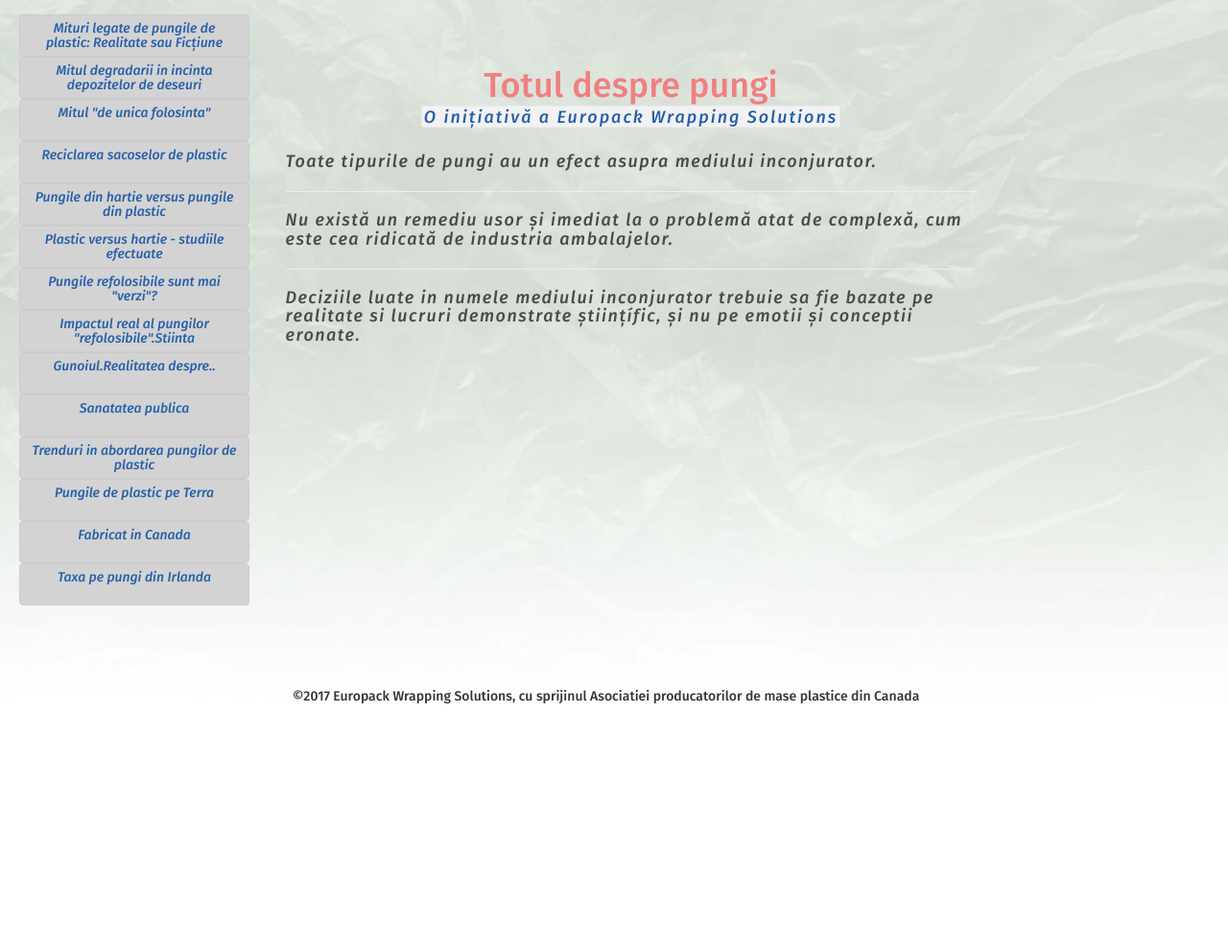
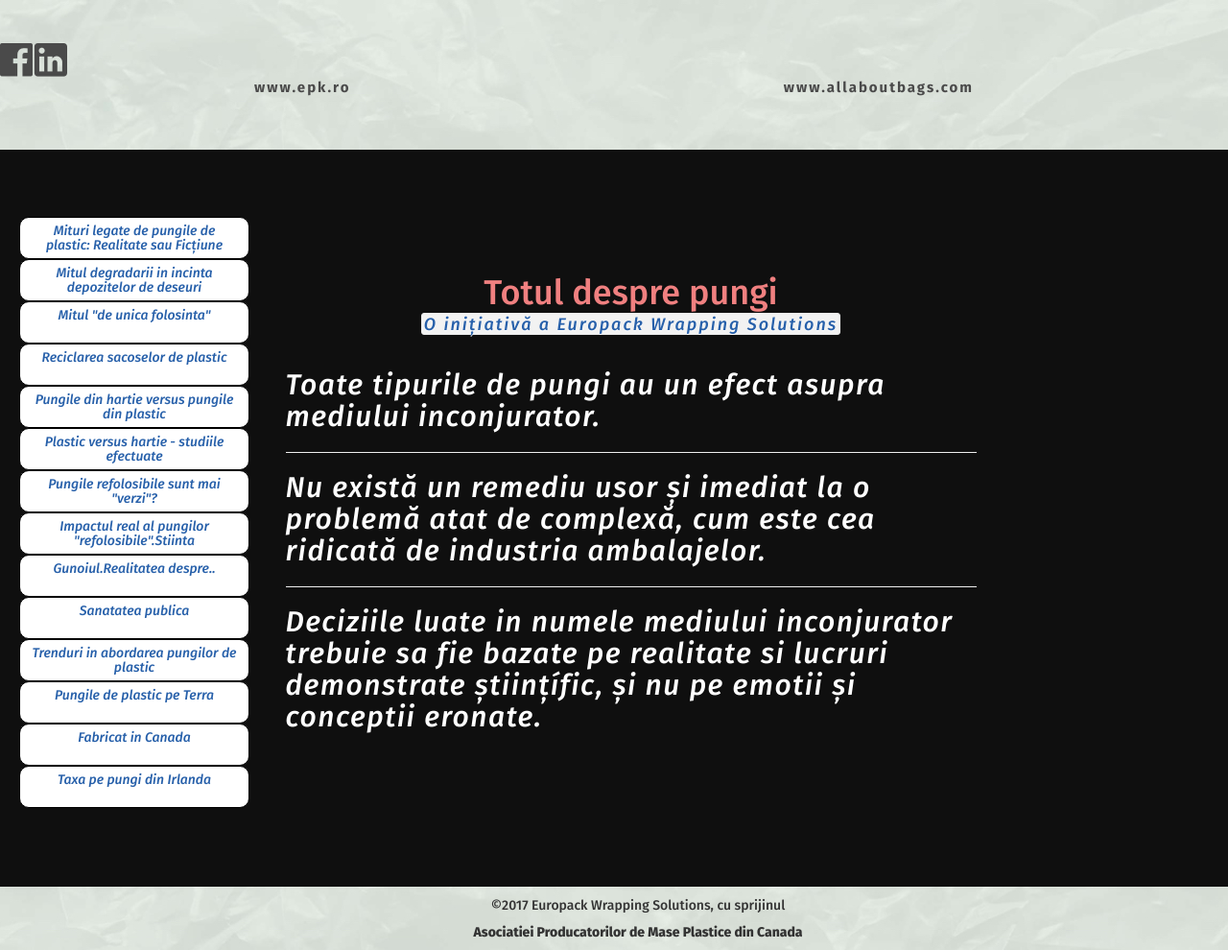
Before and after one commit to AlexVyi/totuldesprepungi, a plain HTML site: page index.html in a window 1280 px wide. Shown: the whole page at 96% size. Before the commit the page ends 800 px from the top, so only its background shows below. Drawn offline with Linux system fonts and the light colour scheme.

Commit message:
almost finished main

```diff
--- a/index.html
+++ b/index.html
@@ -12,7 +12,14 @@
     <link rel="stylesheet" href="css/styles.css">
 </head>
 <body ng-view>
-
+<img src="img/fb@2x.png" href="" class="img-responsive pull-left">
+<img src="img/in@2x.png" href="">
+<div class="container">
+    <div class="row">
+       <a href="https://www.epk.ro" target="_blank">www.epk.ro</a>
+       <a href="http://www.allaboutbags.ca" target="_blank" style="float: right">www.allaboutbags.com</a>
+    </div>
+</div>
 <label for="show-menu" class="show-menu btn btn-primary text-center"><span class=" glyphicon glyphicon-menu-hamburger pull-left"></span>Arata meniul</label>
 <input type="checkbox" role="button" id="show-menu">
   <nav id="menu">
@@ -35,16 +42,16 @@
 <div class="container-fluid" id="mainContainerFluid">
     <div class="container">
         <h1>Totul despre pungi<small>O iniţiativă a Europack Wrapping Solutions</small></h1>
-        <h4>Toate tipurile de pungi au un efect asupra mediului inconjurator.<hr>Nu există un remediu usor și imediat la o problemă atat de complexă, cum este
+        <h2>Toate tipurile de pungi au un efect asupra mediului inconjurator.<hr>Nu există un remediu usor și imediat la o problemă atat de complexă, cum este
          cea ridicată de industria ambalajelor.<hr>Deciziile luate in numele mediului inconjurator trebuie sa fie bazate pe realitate si lucruri demonstrate științífic, și nu pe
-         emotii și conceptii eronate. </h4>
+         emotii și conceptii eronate. </h2>
     </div>
 </div><!--end main container fluid-->
 
 <footer>
     <div class="container-fluid">
-    <div class="container">
-        ©2017 Europack Wrapping Solutions, cu sprijinul Asociatiei producatorilor de mase plastice din Canada
+    <div class="container text-center">
+        ©2017 Europack Wrapping Solutions, cu sprijinul <h5>Asociatiei Producatorilor de Mase Plastice din Canada</h5>
     </div>
     </div>
 </footer>
--- a/sass/partials/_main.sass
+++ b/sass/partials/_main.sass
@@ -1,31 +1,53 @@
-html body
-  height: 100%
-
 body
+  margin-top: 45px
   @include background-image(url("../img/textured-polietilena.jpg"))
 
+.row
+  margin-bottom: 4%
+  font-family: $main-font
+  font-style: normal
+  letter-spacing: 2px
+  & a
+    color: $charcoal-grey
+    font-weight: 700
+    font-size: 15px
+    margin-bottom: 25px
+
+.row a:hover
+  font-size: 30px
+  cursor: hand
+
 #mainContainerFluid
-  padding-top: 50px!important
+  padding-top: 100px!important
   padding-left: 50px!important
+  padding-bottom: 150px
+  background-color: #0f0f0f
+  overflow: hidden
 
 h1
   font-family: $main-font
   color: lightcoral
   text-align: center
+  padding-top: 10px
 
-h4
+h2
   font-family: $main-font
-  color: $charcoal-grey
+  color: white
   letter-spacing: 1.5px
   font-style: italic
+
+h5
+  font-weight: 800
 
 nav
   display: block
   width: 240px
+  height: inherit
   position: absolute
   margin-top: 15px
   margin-left: 20px
-  & > .btn-default
+  padding-top: 55px
+  & .btn-default
     display: block
     line-height: 15px
     width: 240px
@@ -34,12 +56,15 @@ nav
     font-style: italic
     white-space: normal
     color: $blue
-    background-color: lightgray
+    background-color: white
+    border-color: black
+    border-radius: 10px
 
 
 
 .btn-default:hover
   color: $nice-green
+  background-color: #0f0f0f
   border: none
 
 input[type=checkbox]
@@ -73,7 +98,7 @@ small
   cursor: default
 
 footer
-  margin-top: 27%
+  padding-top: 10px
   padding-left: 50px
   font-family: $main-font
 
@@ -82,8 +107,10 @@ footer
   nav
     margin-top: 35px
     margin-left: 0
+    padding-top: 0
     display: none
     width: 100%
+    height: 100vh
 
   nav .btn-default
     width: 100%
```
Also changed, not shown: css/styles.css, img/fb.png (added), img/fb@2x.png (added), img/fb@3x.png (added), img/in.png (added), img/in@2x.png (added), img/in@3x.png (added), 3 other files.
